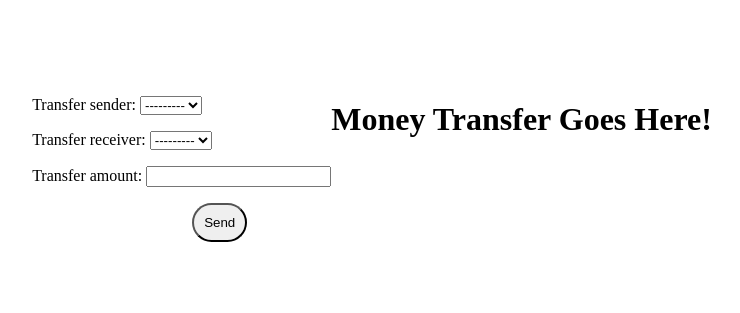
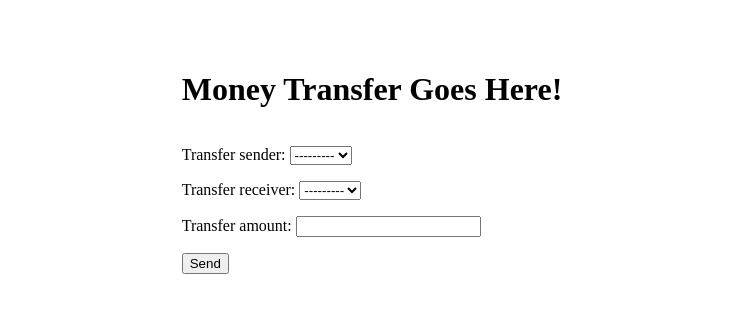
Before and after one commit to yusufadell/SmartBank, a Django app: page /customer/transfer/ in a window 1280 px wide. Shown: the top 313 px of the page, without its empty margins (268-1008 px from the left). Run offline with Django 3.2, Linux system fonts and the light colour scheme; data that the repository does not hold is empty; parts of the project's set-up code (start-up, migrations or seed data) failed here and were passed over.

Commit message:
Update the style with margin and flex display

```diff
--- a/banks/static/css/style.css
+++ b/banks/static/css/style.css
@@ -1,14 +1,7 @@
 body {
+    margin: 50px;
     display: flex;
+    flex-direction: column;
     flex-wrap: wrap;
-    flex-direction: row-reverse;
-    align-content: center;
-    justify-content: center;
-    margin-top: 80px;
+    align-content: space-around;
 }
-
-button {
-    padding: 10px;
-    border-radius: 25px;
-    margin-left: 10rem;
-}
```
